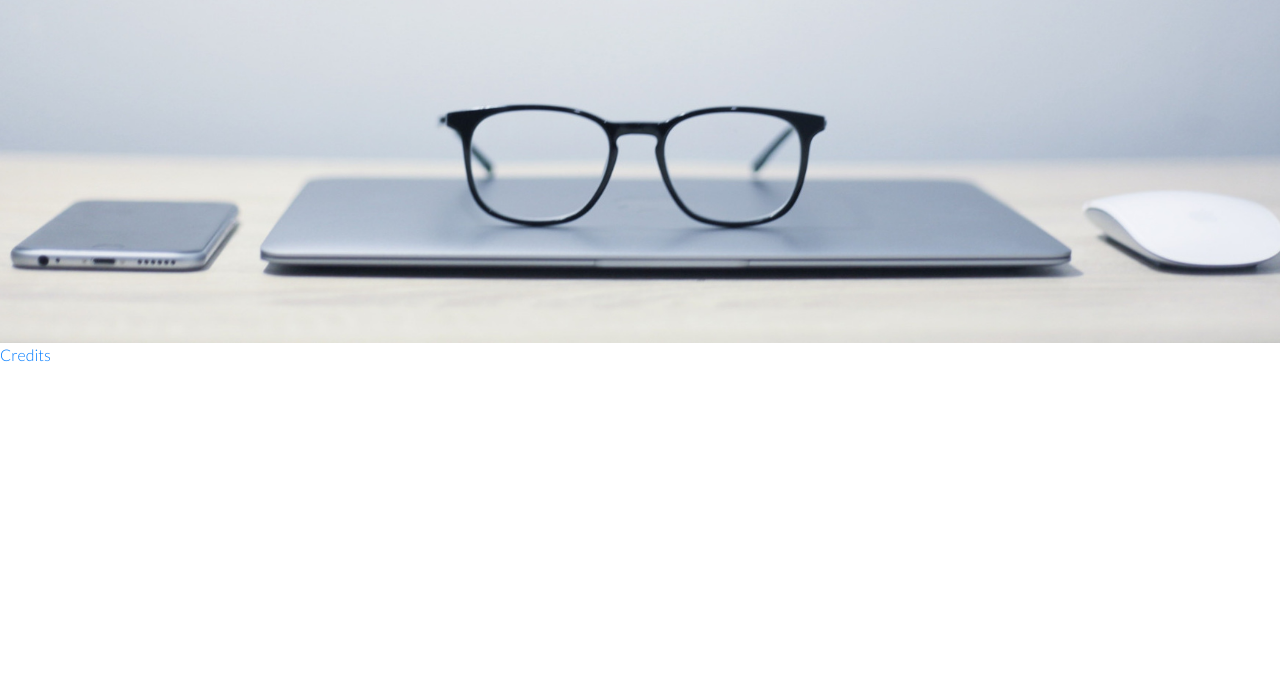
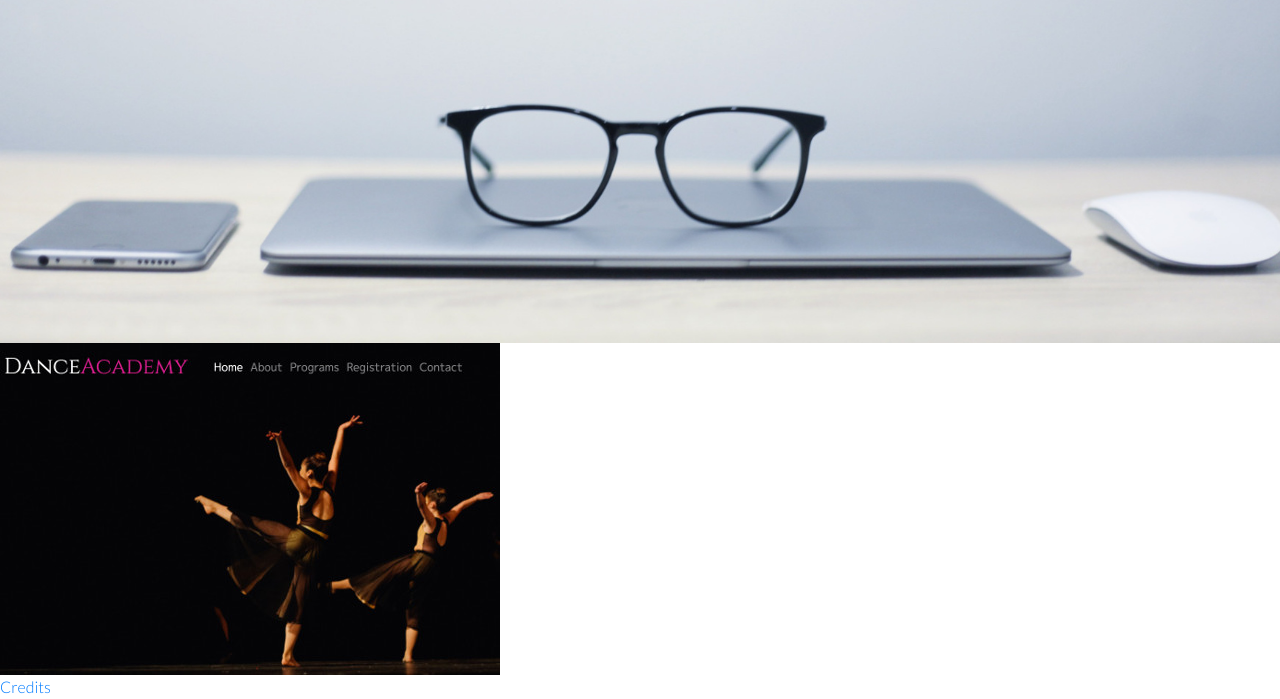
Before and after one commit to susanmaas/susanmaasportfolio, a plain HTML site: page index.html in a window 1280 px wide. Shown: the part 457-1156 px from the top of the page. Before the commit the page ends 824 px from the top, so only its background shows below. Drawn offline with nearby package versions, Linux system fonts and the light colour scheme.

Commit message:
Added practice screenshot for use as future link to portfolio item. This is just for practice.

```diff
--- a/index.html
+++ b/index.html
@@ -10,7 +10,7 @@
     <link href="https://fonts.googleapis.com/css?family=Lato:300&display=swap" rel="stylesheet">
     <link rel="stylesheet" href="https://use.fontawesome.com/releases/v5.8.2/css/all.css" integrity="sha384-oS3vJWv+0UjzBfQzYUhtDYW+Pj2yciDJxpsK1OYPAYjqT085Qq/1cq5FLXAZQ7Ay" crossorigin="anonymous">
     <link rel="stylesheet" href="styles.css">
-    <title>Susan Maas Copywriter Portfolio</title>
+    <title>Susan Maas Web Designer and Developer Portfolio</title>
 </head>
 <body>
     <header>
@@ -63,6 +63,12 @@
     </header>
     <main>
 
+      <!-- The below div "gallery" is just practicing the use of a screen shot to be later used as a link. This section needs significant work. -->
+        <div class="gallery">
+            <div class="portfolioItem"><img src="Screenshot 2019-06-03 12.26.48.jpg"></div>
+            <div class="portfolioItem"></div>
+            <div class="portfolioItem"></div>
+          </div>
 
 
     </main>
--- a/styles.css
+++ b/styles.css
@@ -38,3 +38,8 @@ body {
     font-size: 2.8rem;
     padding: 0.5rem 1rem;
 }
+
+/* Below "gallery is part of screen shot practice (see index.html) */
+.gallery {
+    display: flex;
+}
```
Also changed, not shown: Screenshot 2019-06-03 12.26.48.jpg (added).
